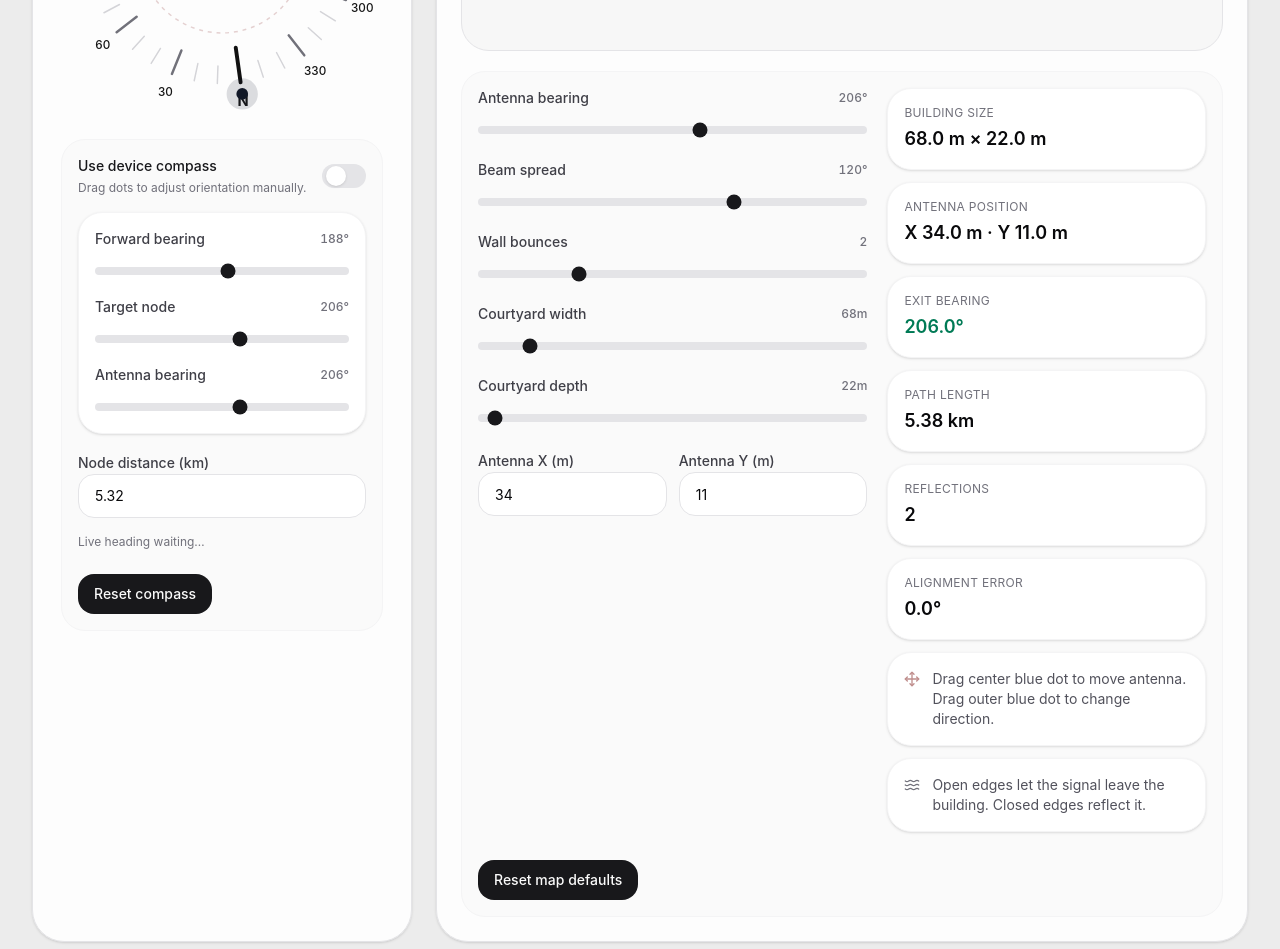
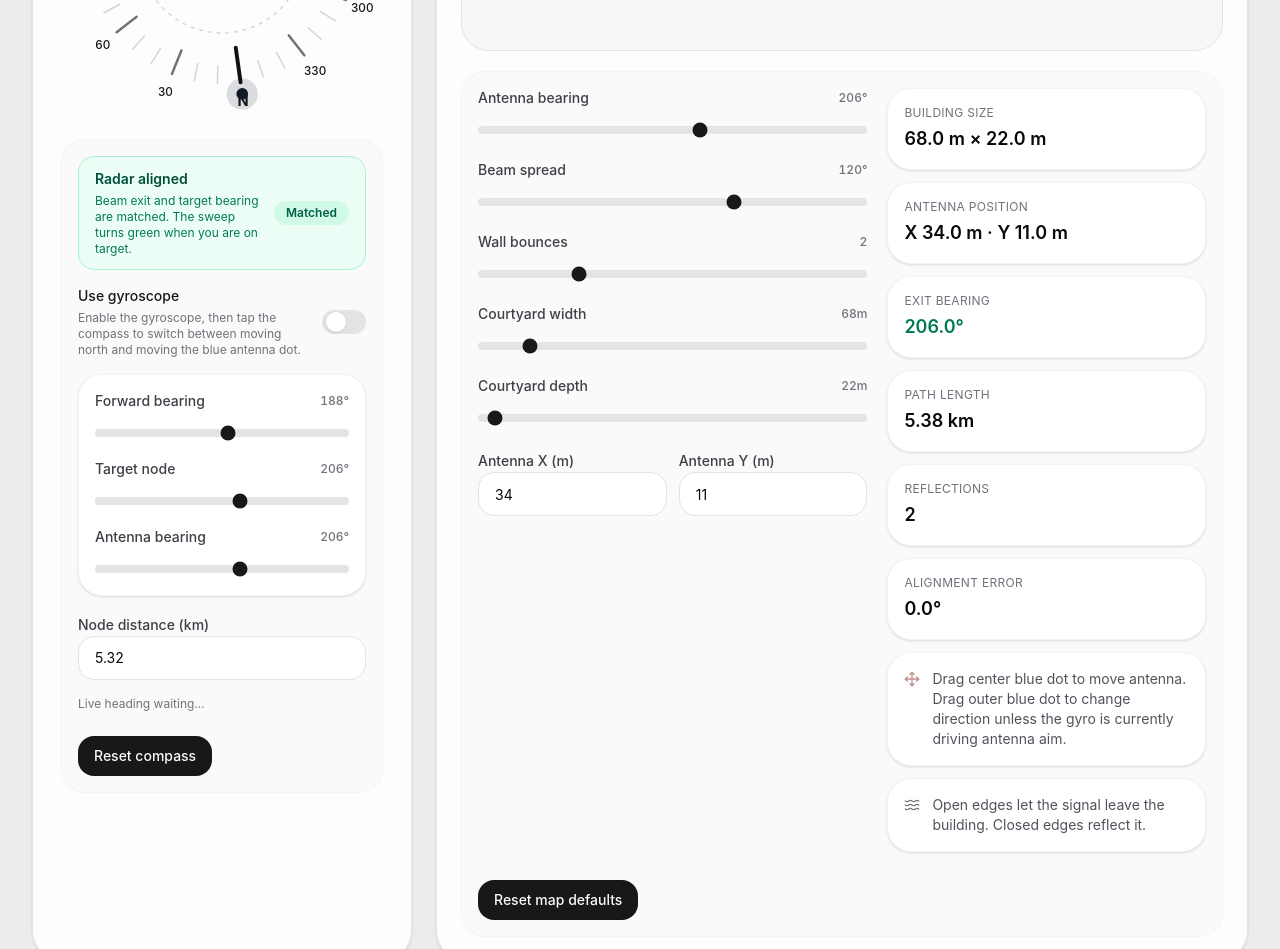
Before and after one commit to valentinvieriu/Signal-Bounce-Simulator, a React (Vite) app: page / in a window 1280 px wide. Shown: the part 740-1689 px from the top of the page. Built offline with nearby package versions, Linux system fonts and the light colour scheme.

Commit message:
Add toggleable gyroscope compass modes

```diff
--- a/src/App.jsx
+++ b/src/App.jsx
@@ -2,7 +2,13 @@ import { useEffect, useState } from "react";
 
 import Compass from "./components/Compass";
 import MapView from "./components/MapView";
-import { clamp, createDefaultSimulationState, getResetMapState, norm360 } from "./lib/simulation";
+import {
+  clamp,
+  createDefaultSimulationState,
+  getResetMapState,
+  getSimulationTelemetry,
+  norm360,
+} from "./lib/simulation";
 
 function useDeviceHeading(enabled) {
   const [heading, setHeading] = useState(null);
@@ -71,7 +77,12 @@ function createNextState(currentState, key, value, heading, useCompass) {
   }
 
   if (useCompass && heading !== null) {
-    nextState.forwardBearing = Math.round(heading);
+    const gyroMode = nextState.gyroMode ?? "north";
+    if (gyroMode === "antenna") {
+      nextState.antennaDirection = Math.round(heading);
+    } else {
+      nextState.forwardBearing = Math.round(heading);
+    }
   }
 
   return nextState;
@@ -81,10 +92,17 @@ export default function App() {
   const [sim, setSim] = useState(createDefaultSimulationState);
   const [useCompass, setUseCompass] = useState(false);
   const { heading, supported } = useDeviceHeading(useCompass);
+  const gyroMode = sim.gyroMode ?? "north";
 
   const hydratedSim = useCompass && heading !== null
-    ? { ...sim, forwardBearing: Math.round(heading) }
+    ? {
+        ...sim,
+        ...(gyroMode === "antenna"
+          ? { antennaDirection: Math.round(heading) }
+          : { forwardBearing: Math.round(heading) }),
+      }
     : sim;
+  const telemetry = getSimulationTelemetry(hydratedSim);
 
   const updateSim = (key, value) => {
     setSim((currentState) => createNextState(currentState, key, value, heading, useCompass));
@@ -108,8 +126,16 @@ export default function App() {
             setUseCompass={setUseCompass}
             heading={heading}
             supported={supported}
+            telemetry={telemetry}
+            gyroMode={gyroMode}
           />
-          <MapView sim={hydratedSim} updateSim={updateSim} />
+          <MapView
+            sim={hydratedSim}
+            updateSim={updateSim}
+            useCompass={useCompass}
+            telemetry={telemetry}
+            gyroMode={gyroMode}
+          />
         </div>
       </div>
     </div>
--- a/src/components/Compass.jsx
+++ b/src/components/Compass.jsx
@@ -16,12 +16,15 @@ function CompassMarkerCard({ label, value, color, description }) {
   );
 }
 
-export default function Compass({ sim, updateSim, useCompass, setUseCompass, heading, supported }) {
+export default function Compass({ sim, updateSim, useCompass, setUseCompass, heading, supported, telemetry, gyroMode }) {
   const { distanceKm, forwardBearing, targetBearing, antennaDirection } = sim;
+  const { alignmentError, isAligned } = telemetry;
   const size = 330;
   const radius = size / 2;
   const dialRef = useRef(null);
   const [drag, setDrag] = useState(null); // { mode, pointerId }
+  const gyroControlsNorth = useCompass && gyroMode === "north";
+  const gyroControlsAntenna = useCompass && gyroMode === "antenna";
 
   const pointToAngle = (clientX, clientY) => {
     const rect = dialRef.current?.getBoundingClientRect();
@@ -46,10 +49,26 @@ export default function Compass({ sim, updateSim, useCompass, setUseCompass, hea
   };
 
   const draggableHandles = [
-    { id: "north", ...markerPositions.north, fill: "rgba(17,24,39,0.14)", dot: "#111827", lock: useCompass },
+    { id: "north", ...markerPositions.north, fill: "rgba(17,24,39,0.14)", dot: "#111827", lock: gyroControlsNorth },
     { id: "node", ...markerPositions.node, fill: "rgba(191,141,140,0.22)", dot: "#bf8d8c", lock: false },
-    { id: "direction", ...markerPositions.direction, fill: "rgba(37,99,235,0.22)", dot: "#2563eb", lock: false },
+    { id: "direction", ...markerPositions.direction, fill: "rgba(37,99,235,0.22)", dot: "#2563eb", lock: gyroControlsAntenna },
   ];
+
+  const targetSweepStart = norm360(targetBearing - forwardBearing);
+  const targetSweepEnd = norm360(antennaDirection - forwardBearing);
+  const sweepDelta = ((targetSweepEnd - targetSweepStart + 540) % 360) - 180;
+  const sweep = sweepDelta;
+  const sweepRadius = radius - 98;
+  const largeArcFlag = Math.abs(sweep) > 180 ? 1 : 0;
+  const sweepDirection = sweep >= 0 ? 1 : 0;
+  const sweepStart = {
+    x: radius + Math.cos(degToRad(targetSweepStart - 90)) * sweepRadius,
+    y: radius + Math.sin(degToRad(targetSweepStart - 90)) * sweepRadius,
+  };
+  const sweepEnd = {
+    x: radius + Math.cos(degToRad(targetSweepStart + sweep - 90)) * sweepRadius,
+    y: radius + Math.sin(degToRad(targetSweepStart + sweep - 90)) * sweepRadius,
+  };
 
   return (
     <div className="flex flex-col rounded-[2rem] border border-zinc-200 bg-white/90 shadow-sm">
@@ -80,17 +99,22 @@ export default function Compass({ sim, updateSim, useCompass, setUseCompass, hea
             ref={dialRef}
             viewBox={`0 0 ${size} ${size}`}
             className="h-[330px] w-[330px] touch-none select-none"
+            onClick={() => {
+              if (useCompass) {
+                updateSim("gyroMode", gyroMode === "north" ? "antenna" : "north");
+              }
+            }}
             onPointerMove={(event) => {
               if (!drag || event.pointerId !== drag.pointerId) return;
 
               const angle = pointToAngle(event.clientX, event.clientY);
-              if (drag.mode === "north" && !useCompass) {
+              if (drag.mode === "north" && !gyroControlsNorth) {
                 updateSim("forwardBearing", norm360(-angle));
               }
               if (drag.mode === "node") {
                 updateSim("targetBearing", norm360(forwardBearing + angle));
               }
-              if (drag.mode === "direction") {
+              if (drag.mode === "direction" && !gyroControlsAntenna) {
                 updateSim("antennaDirection", norm360(forwardBearing + angle));
               }
             }}
@@ -170,6 +194,14 @@ export default function Compass({ sim, updateSim, useCompass, setUseCompass, hea
               strokeDasharray="4 5"
               pointerEvents="none"
             />
+            <path
+              d={`M ${sweepStart.x} ${sweepStart.y} A ${sweepRadius} ${sweepRadius} 0 ${largeArcFlag} ${sweepDirection} ${sweepEnd.x} ${sweepEnd.y}`}
+              fill="none"
+              stroke={isAligned ? "#16a34a" : "rgba(37,99,235,0.45)"}
+              strokeWidth="10"
+              strokeLinecap="round"
+              pointerEvents="none"
+            />
 
             {draggableHandles.map((handle) => (
               <g key={handle.id}>
@@ -197,13 +229,44 @@ export default function Compass({ sim, updateSim, useCompass, setUseCompass, hea
         </div>
 
         <div className="mt-2 grid gap-4 rounded-3xl border border-zinc-100 bg-zinc-50 p-4">
+          <div className={`rounded-2xl border px-4 py-3 ${isAligned ? "border-emerald-200 bg-emerald-50" : "border-zinc-200 bg-white"}`}>
+            <div className="flex items-center justify-between gap-3">
+              <div>
+                <p className={`text-sm font-semibold ${isAligned ? "text-emerald-900" : "text-zinc-900"}`}>
+                  {isAligned ? "Radar aligned" : "Radar alignment"}
+                </p>
+                <p className={`mt-1 text-xs ${isAligned ? "text-emerald-700" : "text-zinc-500"}`}>
+                  {isAligned
+                    ? "Beam exit and target bearing are matched. The sweep turns green when you are on target."
+                    : alignmentError !== null
+                      ? `Point the blue antenna dot until the sweep turns green. Current error: ${alignmentError.toFixed(1)}°.`
+                      : "No exit path yet. Adjust the beam or wall openings until the radar can see the target."}
+                </p>
+              </div>
+              <div className={`rounded-full px-3 py-1 text-xs font-semibold ${isAligned ? "bg-emerald-100 text-emerald-800" : "bg-zinc-100 text-zinc-700"}`}>
+                {isAligned ? "Matched" : alignmentError !== null ? `${alignmentError.toFixed(1)}° off` : "No exit"}
+              </div>
+            </div>
+          </div>
           <div className="flex items-center justify-between gap-3">
             <div>
-              <p className="text-sm font-medium text-zinc-900">Use device compass</p>
-              <p className="mt-1 text-xs text-zinc-500">Drag dots to adjust orientation manually.</p>
+              <p className="text-sm font-medium text-zinc-900">Use gyroscope</p>
+              <p className="mt-1 text-xs text-zinc-500">
+                {useCompass
+                  ? `Tap the compass to switch gyro control. Right now it is moving ${gyroMode === "north" ? "north" : "the blue antenna dot"}.`
+                  : "Enable the gyroscope, then tap the compass to switch between moving north and moving the blue antenna dot."}
+              </p>
             </div>
             <Switch checked={useCompass} onCheckedChange={setUseCompass} />
           </div>
+          {useCompass && (
+            <div className="flex items-center justify-between rounded-2xl border border-sky-100 bg-sky-50 px-4 py-3 text-xs text-sky-800">
+              <span className="font-medium">
+                Gyro mode: {gyroMode === "north" ? "North follows phone heading" : "Antenna follows phone heading"}
+              </span>
+              <span>Tap compass to toggle</span>
+            </div>
+          )}
           <div className="space-y-4 rounded-3xl border border-zinc-100 bg-white p-4 shadow-sm">
             <SliderRow
               label="Forward bearing"
@@ -211,7 +274,7 @@ export default function Compass({ sim, updateSim, useCompass, setUseCompass, hea
               onChange={(value) => updateSim("forwardBearing", value)}
               min={0}
               max={359}
-              disabled={useCompass}
+              disabled={gyroControlsNorth}
             />
             <SliderRow label="Target node" value={targetBearing} onChange={(value) => updateSim("targetBearing", value)} min={0} max={359} />
             <SliderRow
@@ -220,6 +283,7 @@ export default function Compass({ sim, updateSim, useCompass, setUseCompass, hea
               onChange={(value) => updateSim("antennaDirection", value)}
               min={0}
               max={359}
+              disabled={gyroControlsAntenna}
             />
           </div>
           <NumberField
@@ -230,11 +294,14 @@ export default function Compass({ sim, updateSim, useCompass, setUseCompass, hea
             onChange={(event) => updateSim("distanceKm", Math.max(0, Number(event.target.value) || 0))}
           />
           <div className="text-xs text-zinc-500">
-            {supported ? `Live heading ${heading !== null ? `${Math.round(heading)}°` : "waiting…"}` : "Compass sensor not detected."}
+            {supported
+              ? `Live heading ${heading !== null ? `${Math.round(heading)}°` : "waiting…"}${useCompass ? ` · controlling ${gyroMode === "north" ? "north" : "antenna"}` : ""}`
+              : "Compass sensor not detected."}
           </div>
           <div className="flex flex-wrap gap-2 pt-2">
             <Button
               onClick={() => {
+                updateSim("gyroMode", DEFAULTS.gyroMode);
                 updateSim("forwardBearing", DEFAULTS.forwardBearing);
                 updateSim("targetBearing", DEFAULTS.targetBearing);
                 updateSim("antennaDirection", DEFAULTS.antennaDirection);
--- a/src/components/MapView.jsx
+++ b/src/components/MapView.jsx
@@ -6,10 +6,9 @@ import {
   MAP_TIPS,
   clamp,
   degToRad,
+  getSimulationTelemetry,
   norm360,
   radToDeg,
-  shortestDelta,
-  traceRay,
 } from "../lib/simulation";
 import { Badge, Button, InfoCard, NumberField, SliderRow, StatCard, WallPassToggle } from "./ui";
 
@@ -41,8 +40,8 @@ function getWallSegments({ mapX, mapY, mapW, mapH }) {
 
 const MotionCircle = motion.circle;
 
-export default function MapView({ sim, updateSim }) {
-  const { widthUnits, depthUnits, beamSpread, wallBounces, forwardBearing, targetBearing, antennaDirection, distanceKm, antenna, surfaces } = sim;
+export default function MapView({ sim, updateSim, useCompass, telemetry, gyroMode }) {
+  const { widthUnits, depthUnits, beamSpread, wallBounces, forwardBearing, targetBearing, antennaDirection, antenna, surfaces } = sim;
   const viewWidth = 700;
   const viewDepth = 500;
   const paddingX = 90;
@@ -98,33 +97,15 @@ export default function MapView({ sim, updateSim }) {
     return norm360(radToDeg(Math.atan2(point.x - scaleX(antenna.x), scaleY(antenna.y) - point.y)));
   };
 
-  const localAntennaDirection = norm360(antennaDirection - forwardBearing);
-  const escapeDistance = Math.max(500, Math.min(distanceKm * 1000, 20000));
   const dominantDimension = Math.max(widthUnits, depthUnits);
   const gridStep = dominantDimension > 200 ? 25 : dominantDimension > 100 ? 10 : dominantDimension > 40 ? 5 : dominantDimension > 10 ? 2 : 1;
   const gridPx = (mapW / widthUnits) * gridStep;
 
-  const rayResults = useMemo(() => {
-    const sharedParams = {
-      origin: antenna,
-      width: widthUnits,
-      depth: depthUnits,
-      maxReflections: wallBounces,
-      escapeDistanceUnits: escapeDistance,
-      forwardBearingDeg: forwardBearing,
-      surfaces,
-    };
-
-    return {
-      main: traceRay({ ...sharedParams, bearingLocalDeg: localAntennaDirection }),
-      left: traceRay({ ...sharedParams, bearingLocalDeg: localAntennaDirection - beamSpread / 2 }),
-      right: traceRay({ ...sharedParams, bearingLocalDeg: localAntennaDirection + beamSpread / 2 }),
-    };
-  }, [antenna, beamSpread, depthUnits, escapeDistance, forwardBearing, localAntennaDirection, surfaces, wallBounces, widthUnits]);
-
-  const { main, left, right } = rayResults;
-  const alignmentError = main.didExit ? Math.abs(shortestDelta(main.finalTrueBearing, targetBearing)) : null;
-  const isAligned = main.didExit && alignmentError !== null && alignmentError <= 2;
+  const fallbackTelemetry = useMemo(() => getSimulationTelemetry(sim), [sim]);
+  const activeTelemetry = telemetry ?? fallbackTelemetry;
+  const { escapeDistance, localAntennaDirection, rays, alignmentError, isAligned } = activeTelemetry;
+  const { main, left, right } = rays;
+  const gyroControlsAntenna = useCompass && gyroMode === "antenna";
   const wallSegments = useMemo(() => getWallSegments({ mapX, mapY, mapW, mapH }), [mapH, mapW, mapX, mapY]);
 
   const createPath = (result) => result.points.map((point, index) => `${index === 0 ? "M" : "L"} ${scaleX(point.x)} ${scaleY(point.y)}`).join(" ");
@@ -280,8 +261,9 @@ export default function MapView({ sim, updateSim }) {
               cy={scaleY(antenna.y) + Math.sin(degToRad(localAntennaDirection - 90)) * 50}
               r="36"
               fill="transparent"
-              className="cursor-grab active:cursor-grabbing"
+              className={gyroControlsAntenna ? "cursor-not-allowed" : "cursor-grab active:cursor-grabbing"}
               onPointerDown={(event) => {
+                if (gyroControlsAntenna) return;
                 event.stopPropagation();
                 startDrag("direction", event);
                 updateSim("antennaDirection", norm360(screenToDirection(event.clientX, event.clientY) + forwardBearing));
@@ -307,7 +289,14 @@ export default function MapView({ sim, updateSim }) {
 
         <div className="grid gap-5 rounded-3xl border border-zinc-100 bg-zinc-50 p-4 md:grid-cols-[1.1fr_0.9fr]">
           <div className="space-y-5">
-            <SliderRow label="Antenna bearing" value={antennaDirection} onChange={(value) => updateSim("antennaDirection", value)} min={0} max={359} />
+            <SliderRow
+              label="Antenna bearing"
+              value={antennaDirection}
+              onChange={(value) => updateSim("antennaDirection", value)}
+              min={0}
+              max={359}
+              disabled={gyroControlsAntenna}
+            />
             <SliderRow label="Beam spread" value={beamSpread} onChange={(value) => updateSim("beamSpread", value)} min={2} max={180} />
             <SliderRow label="Wall bounces" value={wallBounces} onChange={(value) => updateSim("wallBounces", value)} min={0} max={8} unit="" />
             <SliderRow label="Courtyard width" value={widthUnits} onChange={(value) => updateSim("widthUnits", value)} min={10} max={500} unit="m" />
```
Also changed, not shown: src/lib/simulation.js.
